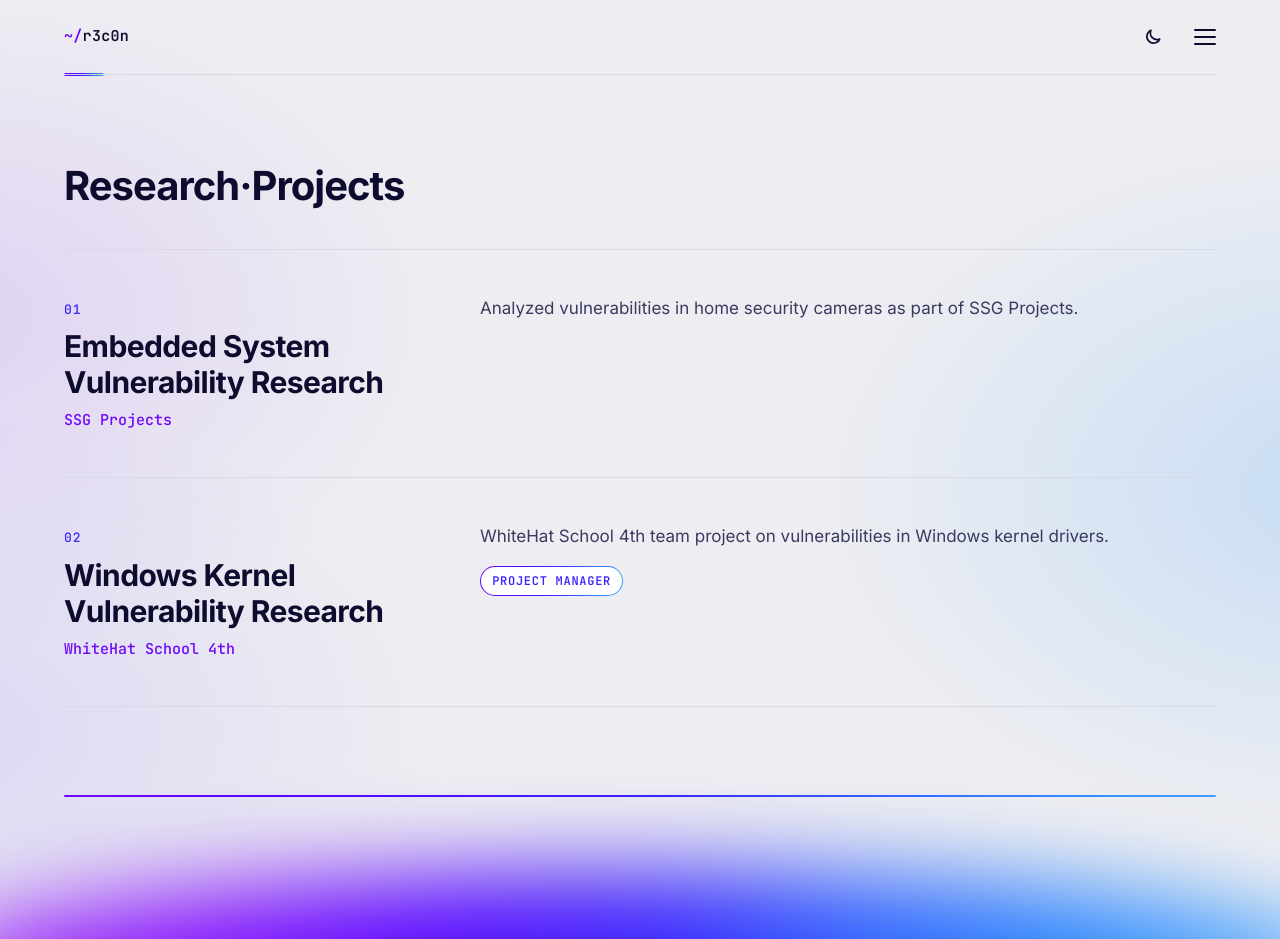
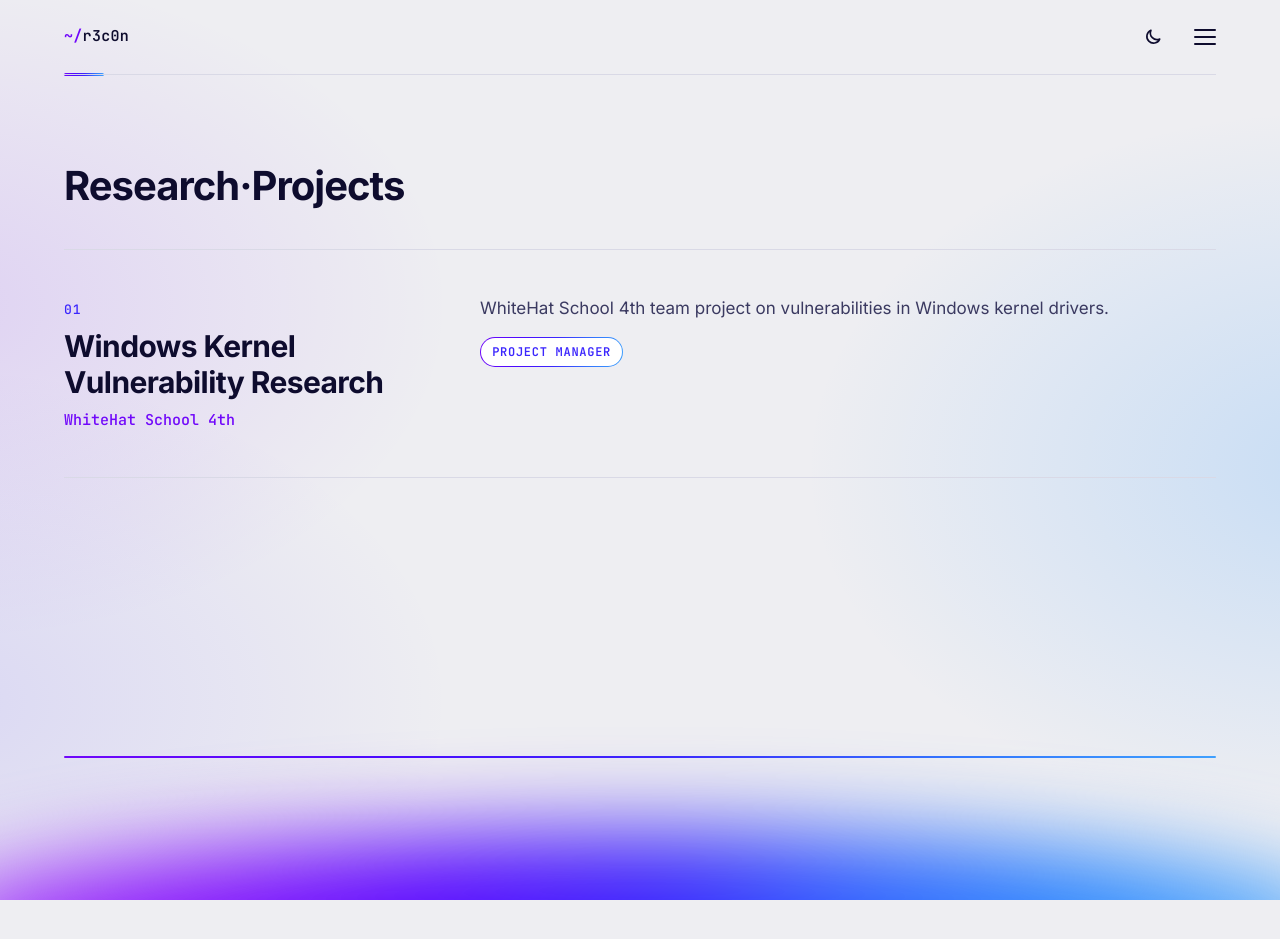
Before and after one commit to jhlee0507/jhlee0507.github.io, a Jekyll site: the page built from projects/index.html, in a window 1280 px wide. Built offline with Jekyll 4.4.1, drawn with Linux system fonts in a browser that asks for light colours; after the commit the page ends 900 px from its top, so only the background shows below that.

Commit message:
Remove the embedded systems project

```diff
--- a/_config.yml
+++ b/_config.yml
@@ -8,8 +8,8 @@ intro:
   - I am a 0-day vulnerability researcher and bug bounty hunter.
   - I’m also a student doing research in AI.
 description: >-
-  r3c0n is a vulnerability researcher and Sejong University undergraduate working on Windows kernel drivers
-  and embedded systems. WhiteHat School 4th cohort.
+  r3c0n is a vulnerability researcher and Sejong University undergraduate working on Windows kernel drivers.
+  WhiteHat School 4th cohort.
 github_username: jhlee0507
 
 # Where a CVE links to when its entry in _data/cves.yml has no `url`, and the label shown beside it.
--- a/_data/projects.yml
+++ b/_data/projects.yml
@@ -1,8 +1,4 @@
 # One entry per research project, in the order shown. `role` is optional and appears as a badge.
-- title: Embedded System Vulnerability Research
-  org: SSG Projects
-  summary: Analyzed vulnerabilities in home security cameras as part of SSG Projects.
-
 - title: Windows Kernel Vulnerability Research
   org: WhiteHat School 4th
   summary: WhiteHat School 4th team project on vulnerabilities in Windows kernel drivers.
```
